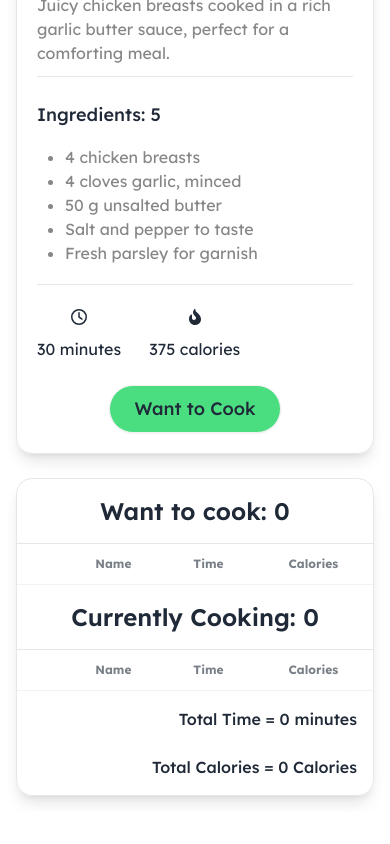
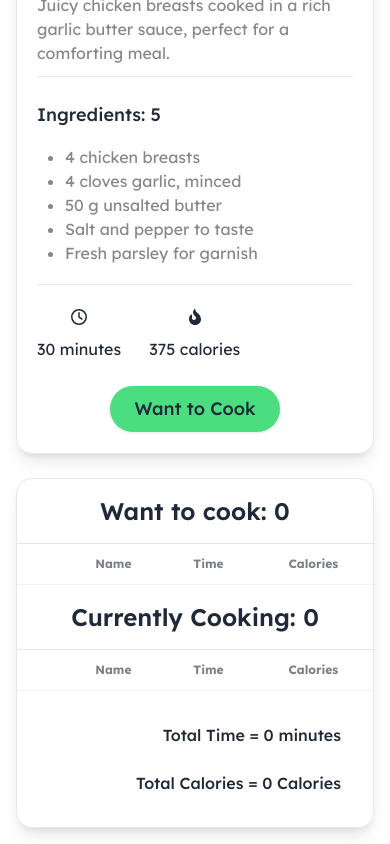
Before and after one commit to Mh-Monzil/recipeCalories, a React (Vite) app: page / in a window 390 px wide. Shown: the part 4878-5722 px from the top of the page. Before the commit the page ends 5690 px from the top, so only its background shows below. Built offline with nearby package versions, Linux system fonts and the light colour scheme.

Commit message:
table height updated

```diff
--- a/index.html
+++ b/index.html
@@ -2,7 +2,7 @@
 <html lang="en" data-theme="light">
   <head>
     <meta charset="UTF-8" />
-    <link rel="icon" type="image/svg+xml" href="./recipe.jpg" />
+    <link rel="icon" type="image/svg+xml" href="./recipe.svg" />
     <meta name="viewport" content="width=device-width, initial-scale=1.0" />
     <title>Recipe Calories</title>
   </head>
--- a/src/Components/Cart.jsx
+++ b/src/Components/Cart.jsx
@@ -6,7 +6,7 @@ const Cart = ({cookCart, addToCurrentlyCooking, cooking, currentCookCount, wantT
 
 
     return (
-        <div className="md:w-2/5 shadow-lg border-[1px] rounded-2xl">
+        <div className="md:w-2/5 h-full shadow-lg border-[1px] rounded-2xl">
             <div>
                 <h1 className="py-4 md:py-8 md:mx-20 md:pb-4 border-b-[1px] border-gray-200 text-2xl font-semibold">Want to cook: {wantToCookCount}</h1>
 
@@ -62,7 +62,7 @@ const Cart = ({cookCart, addToCurrentlyCooking, cooking, currentCookCount, wantT
                     </table>
                 </div>
             </div>
-            <div className='flex flex-col text-end gap-6 p-4 text-base font-medium'>
+            <div className='flex flex-col text-end gap-6 p-8 text-base font-medium'>
                 <p>Total Time = {totalTime} minutes</p>
                 <p>Total Calories = {totalCalory} Calories</p>
             </div>
```
Also changed, not shown: 1 other file (tests, documents, lock files or other folders).
